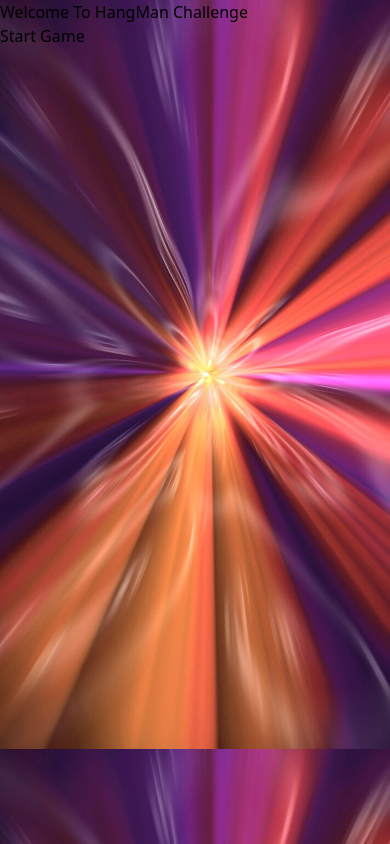
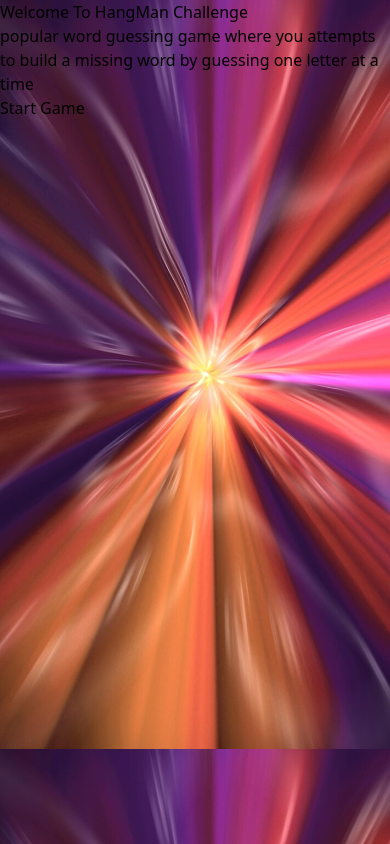
Before and after one commit to noureldin92/HangManGame, a React (Vite) app: page / in a window 390 px wide. Built offline with nearby package versions, Linux system fonts and the light colour scheme.

Commit message:
tracked more featuers

```diff
--- a/src/components/Attemps.jsx
+++ b/src/components/Attemps.jsx
@@ -3,11 +3,20 @@ export default function Attemps() {
   let { attemps, alert } = useSelector((state) => state.gameOverSlice);
   return (
     <>
-      <div className=" bg-white  w-fit mx-auto  rounded-md flex justify-between items-center p-1">
-        <p className="text-orange-600 "> Attepms : </p>
+      <div className="mx-auto flex justify-between items-center w-fit space-x-1">
+        <p className="text-white text-sm uppercase font-mono w-18 font-bold">
+          {" "}
+          attemps{" "}
+        </p>
         <h3
-          className={`text-xs sm:text-lg font-bold ps-1 ${
-            alert ? "text-red-600 animate-bounce" : " text-orange-600"
+          className={`  font-mono font-extrabold animate-bounce  w-2  ${
+            alert
+              ? "text-red-600 animate-bounce sm:text-xl"
+              : "text-white  sm:text-lg"
+          }${
+            attemps <= 1
+              ? "animate-bounce sm:text-xl text-red-600"
+              : "text-white  sm:text-lg"
           }`}>
           {attemps}
         </h3>
--- a/src/components/Landing.jsx
+++ b/src/components/Landing.jsx
@@ -2,10 +2,14 @@ import { Link } from "react-router-dom";
 
 export default function Landing() {
   return (
-    <main className=" p-3 md:w-3/4 min-h-[100vh] mx-auto   flex justify-center space-y-10 items-center flex-col bg-gray-200/50 md:rounded-full ">
+    <main className=" p-3 md:w-3/4 min-h-[100vh] mx-auto   flex justify-center space-y-10 items-center flex-col bg-gray-200/40 md:rounded-full ">
       <h1 className="text-4xl font-extrbold font-[1000] text-center text-orange-600">
         Welcome To HangMan Challenge
       </h1>
+      <p className="text-center text-white font-light">
+        popular word guessing game where you attempts to build a missing word
+        by guessing one letter at a time
+      </p>
       <p className="mt-12">
         <Link to="game" className=" p-2 bg- bg-orange-600 text-white rounded">
           Start Game
```
